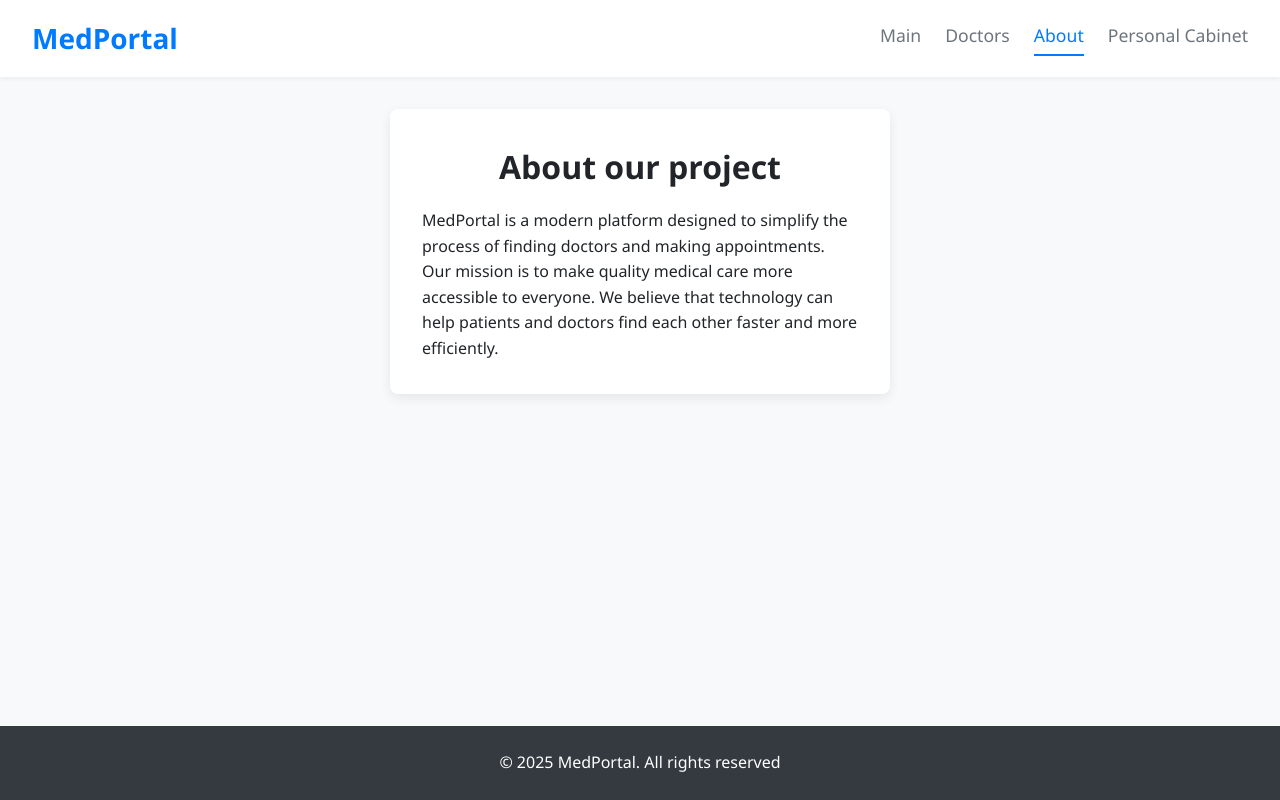
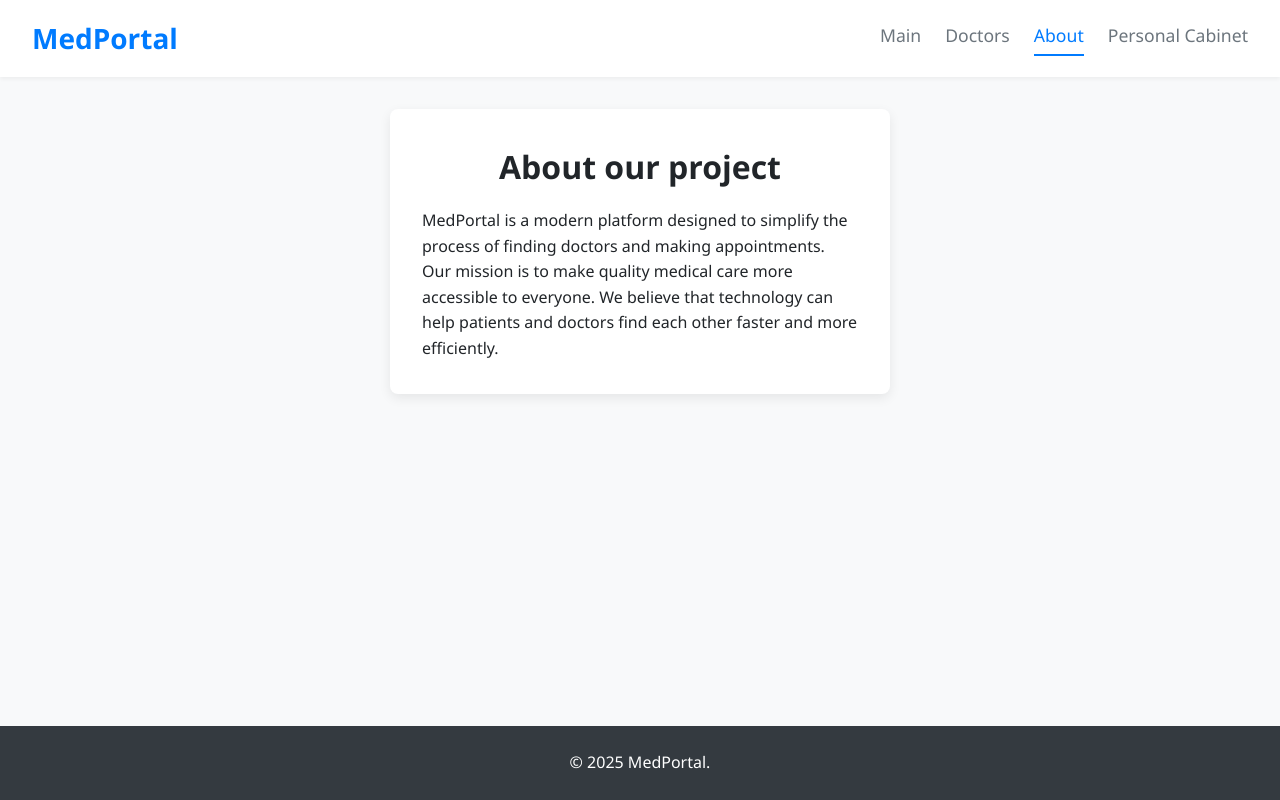
Before and after one commit to Cauteros974/medical-portal, a React (Vite) app: page /about in a window 1280 px wide. Built offline with nearby package versions, Linux system fonts and the light colour scheme.

Commit message:
Update Footer.jsx

```diff
--- a/src/components/Footer.jsx
+++ b/src/components/Footer.jsx
@@ -1,7 +1,7 @@
 const Footer = () => {
     return (
       <footer className="footer">
-        <p>&copy; {new Date().getFullYear()} MedPortal. All rights reserved</p>
+        <p>&copy; {new Date().getFullYear()} MedPortal. </p>
       </footer>
     );
   };
```
